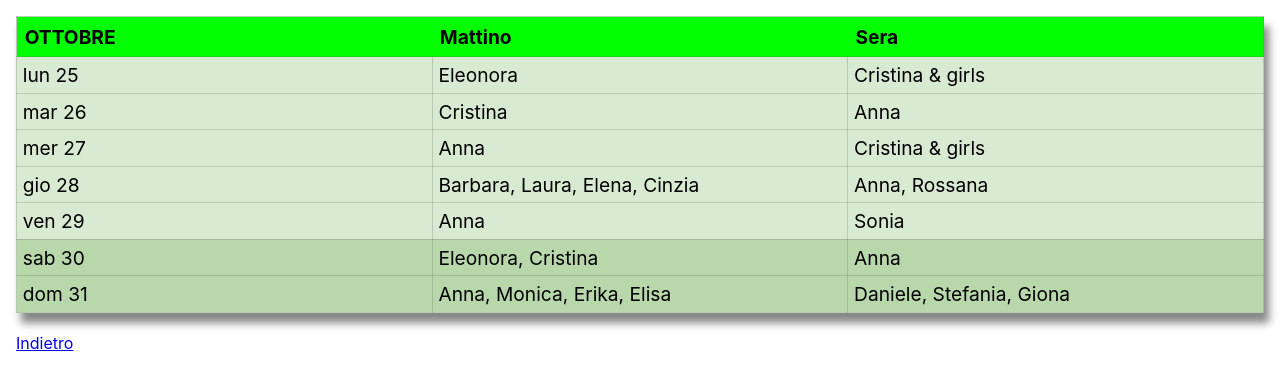
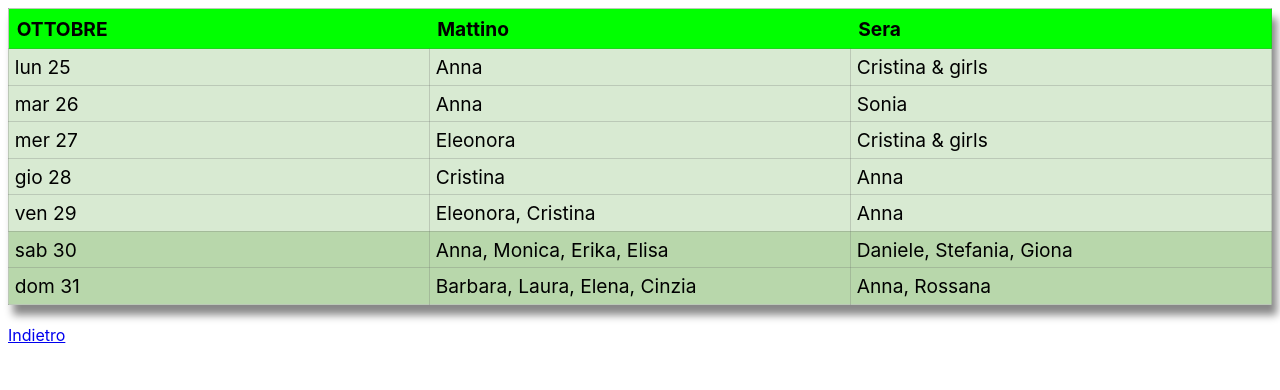
Before and after one commit to danielemegna/reactjs-weekly-timetable, a React (Create React App) app: page /weekly-timetable in a window 1280 px wide. Shown: the top 390 px of the page. Built offline with nearby package versions, Linux system fonts and the light colour scheme.

Commit message:
Make dynamic color-class table and shift names using momentjs

```diff
--- a/package.json
+++ b/package.json
@@ -11,6 +11,7 @@
     "@types/react": "^17.0.0",
     "@types/react-dom": "^17.0.0",
     "@types/react-router-dom": "^5.3.1",
+    "moment": "^2.29.1",
     "react": "^17.0.2",
     "react-dom": "^17.0.2",
     "react-router-dom": "^5.3.0",
--- a/src/components/WeeklyTimeTable.module.scss
+++ b/src/components/WeeklyTimeTable.module.scss
@@ -27,4 +27,34 @@
         thead { background-color: #01ff01; }
         tbody tr:nth-last-child(-n+2) { background-color: #b8d7ab; }
     }
+    &.blue {
+        background-color: #a4c3c8;
+        thead { background-color: #01ffff; }
+        tbody tr:nth-last-child(-n+2) { background-color: #75a3b0; }
+    }
+    &.orange {
+        background-color: #f9ca9c;
+        thead { background-color: #fe9900; }
+        tbody tr:nth-last-child(-n+2) { background-color: #f7b16b; }
+    }
+    &.pink {
+        background-color: #d7a5c0;
+        thead { background-color: #d800d7; }
+        tbody tr:nth-last-child(-n+2) { background-color: #c27ba3; }
+    }
+    &.purple {
+        background-color: #dad2ea;
+        thead { background-color: #b2a5d3; }
+        tbody tr:nth-last-child(-n+2) { background-color: #8e7dc3; }
+    }
+    &.yellow {
+        background-color: #ffe59a;
+        thead { background-color: #ffff01; }
+        tbody tr:nth-last-child(-n+2) { background-color: #fed966; }
+    }
+    &.red {
+        background-color: #eb999b;
+        thead { background-color: #fe0000; }
+        tbody tr:nth-last-child(-n+2) { background-color: #e06665; }
+    }
 }
--- a/src/components/WeeklyTimeTable.tsx
+++ b/src/components/WeeklyTimeTable.tsx
@@ -1,51 +1,56 @@
+import moment from "moment";
+import 'moment/locale/it'
 import { Link } from "react-router-dom";
 import style from './WeeklyTimeTable.module.scss'
 
+function shiftsFromDate(date: moment.Moment): string[][] {
+  return [
+    ["Cristina","Anna"],
+    ["Anna","Cristina & girls"],
+    ["Eleonora, Cristina","Anna"],
+    ["Anna","Sonia"],
+    ["Eleonora","Cristina & girls"],
+    ["Anna, Monica, Erika, Elisa","Daniele, Stefania, Giona"],
+    ["Barbara, Laura, Elena, Cinzia","Anna, Rossana"],
+  ].sort( () => .5 - Math.random() );
+}
+
+function colorFromWeekNumber(n: number): string {
+  const CLASSES = [
+    style.blue, style.green, style.purple,
+    style.orange, style.yellow, style.pink, style.red
+  ]
+  return CLASSES[n % CLASSES.length]
+}
+
 export default function WeeklyTimeTable() {
+  const weekDay = moment()
+  const startOfWeek = weekDay.clone().startOf('week')
+  const shifts = shiftsFromDate(weekDay)
+  const weekColor = colorFromWeekNumber(weekDay.week())
+
   return (
     <>
-      <table className={style.timetable + " " + style.green}>
-        <thead><tr>
-          <th>OTTOBRE</th>
-          <th>Mattino</th>
-          <th>Sera</th>
-        </tr></thead>
+      <table className={style.timetable + " " + weekColor}>
+        <thead>
+          <tr>
+            <th>{startOfWeek.format("MMMM").toUpperCase()}</th>
+            <th>Mattino</th>
+            <th>Sera</th>
+          </tr>
+        </thead>
         <tbody>
-          <tr>
-            <td>lun 25</td>
-            <td>Eleonora</td>
-            <td>Cristina &amp; girls</td>
-          </tr>
-          <tr>
-            <td>mar 26</td>
-            <td>Cristina</td>
-            <td>Anna</td>
-          </tr>
-          <tr>
-            <td>mer 27</td>
-            <td>Anna</td>
-            <td>Cristina &amp; girls</td>
-          </tr>
-          <tr>
-            <td>gio 28</td>
-            <td>Barbara, Laura, Elena, Cinzia</td>
-            <td>Anna, Rossana</td>
-          </tr>
-          <tr>
-            <td>ven 29</td>
-            <td>Anna</td>
-            <td>Sonia</td>
-          </tr>
-          <tr>
-            <td>sab 30</td>
-            <td>Eleonora, Cristina</td>
-            <td>Anna</td>
-          </tr>
-          <tr>
-            <td>dom 31</td>
-            <td>Anna, Monica, Erika, Elisa</td>
-            <td>Daniele, Stefania, Giona</td>
-          </tr>
+          {
+            shifts.map((shift => {
+              const row = <tr key={startOfWeek.format()}>
+                <td>{startOfWeek.format("ddd D")}</td>
+                <td>{shift[0]}</td>
+                <td>{shift[1]}</td>
+              </tr>
+              startOfWeek.add(1, 'days')
+              return row
+            }))
+          }
         </tbody>
       </table>
 
--- a/src/index.css
+++ b/src/index.css
@@ -1,5 +1,5 @@
 body {
-  margin: 1em;
+  margin: 0.5em;
   font-family: -apple-system, BlinkMacSystemFont, 'Segoe UI', 'Roboto', 'Oxygen',
     'Ubuntu', 'Cantarell', 'Fira Sans', 'Droid Sans', 'Helvetica Neue',
     sans-serif;
```
Also changed, not shown: 1 other file (tests, documents, lock files or other folders).
